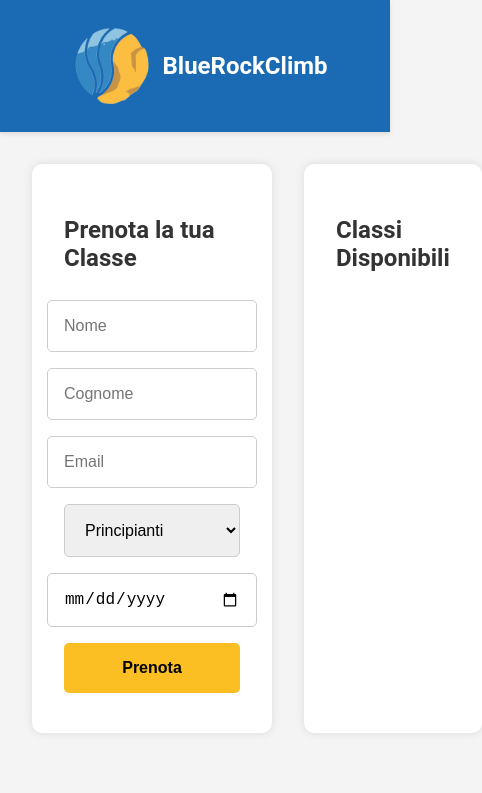
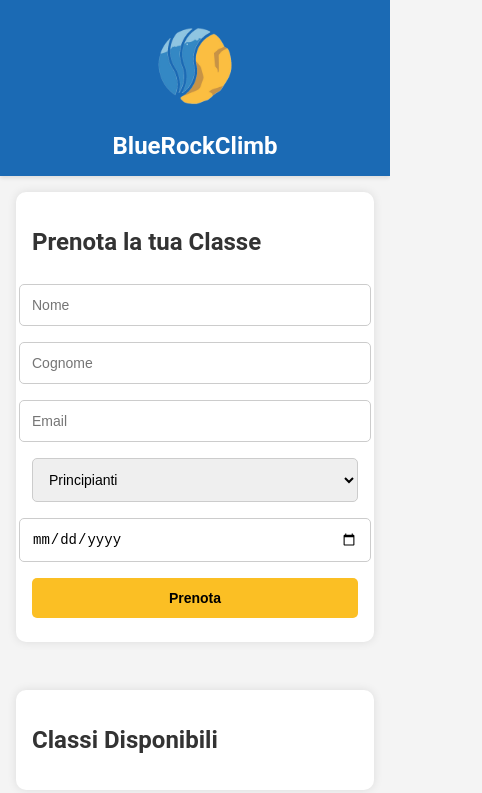
Before and after one commit to vincip99/Booking-climb-classes, a plain HTML site: page docs/booking.html in a window 390 px wide. Shown: the whole page, 482 px wide, since content can reach past the window. Drawn offline with Linux system fonts and the light colour scheme.

Commit message:
responsive fix

```diff
--- a/docs/styles.css
+++ b/docs/styles.css
@@ -118,3 +118,35 @@ body {
     box-shadow: 0 0 10px rgba(0, 0, 0, 0.1);
     border-left: 5px solid #1964a9; /* Blue color */
 }
+
+/* Media Queries for Responsive Design */
+@media (max-width: 768px) {
+    .main-container {
+        flex-direction: column;
+        padding: 1rem;
+    }
+    .form-container, .calendar-container {
+        padding: 1rem;
+        margin-bottom: 1rem;
+    }
+    .calendar {
+        grid-template-columns: repeat(2, 1fr);
+    }
+}
+
+@media (max-width: 480px) {
+    .header {
+        flex-direction: column;
+        text-align: center;
+    }
+    .header img {
+        margin-bottom: 1rem;
+    }
+    .calendar {
+        grid-template-columns: 1fr;
+    }
+    .booking-form input, .booking-form select, .booking-form button {
+        font-size: 0.875rem;
+        padding: 0.75rem;
+    }
+}
```
